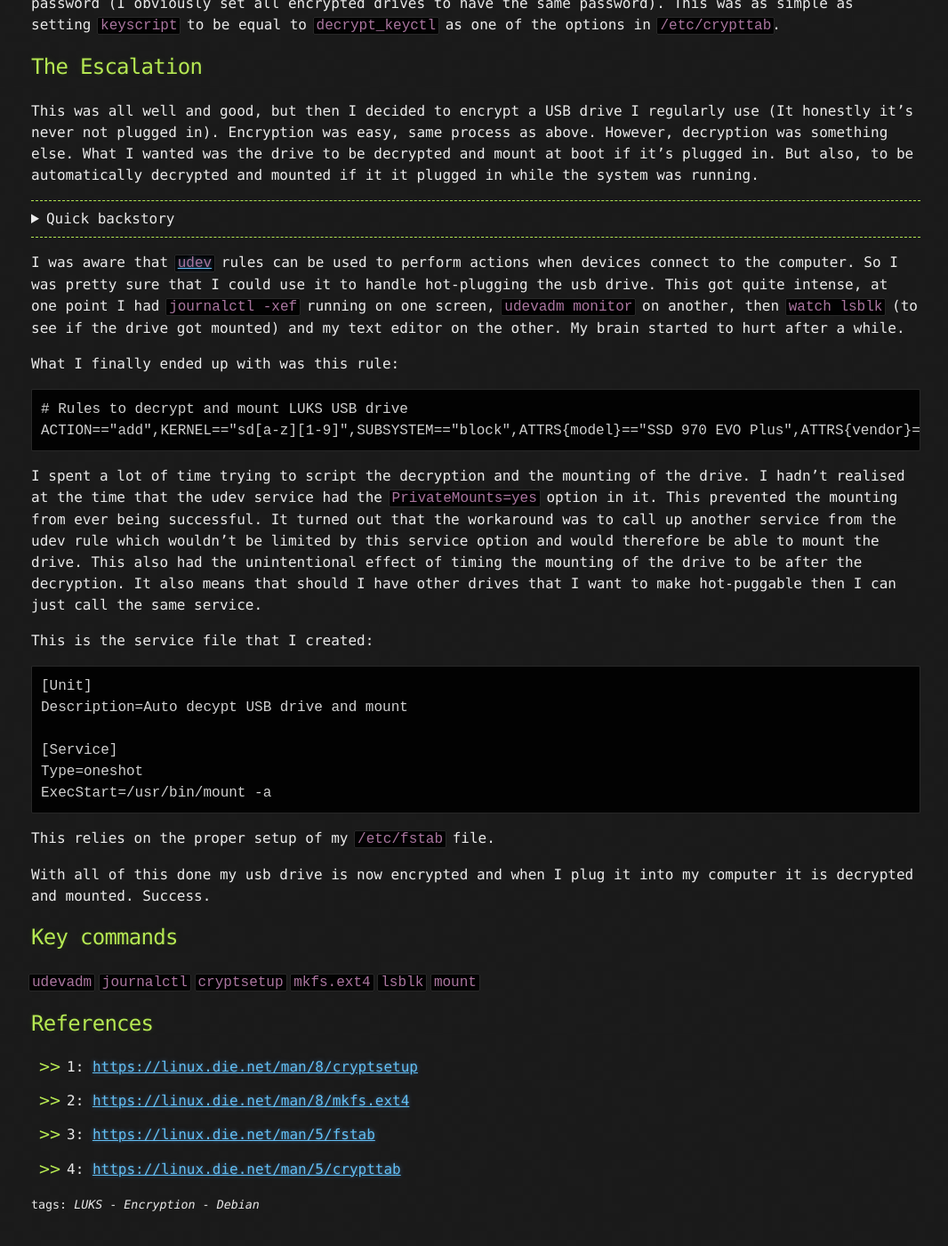
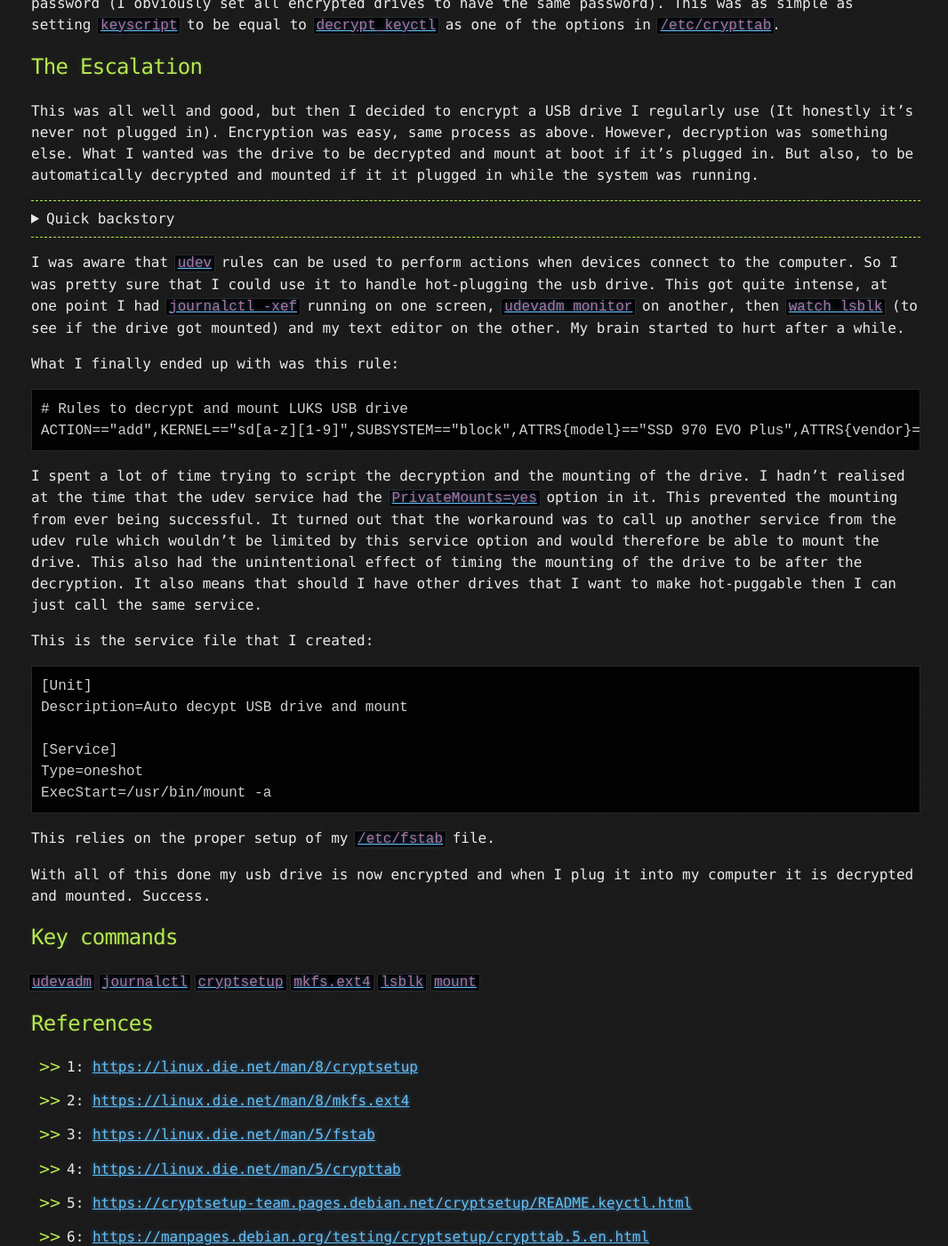
Before and after one commit to RyanMcClean/RyanMcClean.github.io, a Jekyll site: the page built from _blogs/2025-07-21-luks-encryption.md, in a window 1280 px wide and 1400 px high, scrolled down 966 px. Shown: the whole window at 89% size, without its empty margins (105-1171 px from the left). Built offline with Jekyll 4.4.1, drawn with Linux system fonts in a browser that asks for light colours; part of the change alters nothing that is shown; some of the changed text lies outside the part shown.

Commit message:
Fix markdown formatting and update references in LUKS encryption blog post

````diff
--- a/_blogs/2025-07-21-luks-encryption.md
+++ b/_blogs/2025-07-21-luks-encryption.md
@@ -30,8 +30,8 @@ While doing all that I figured I'd give encrypting the other drives on my system
 Turns out not very hard. I copied my data off, ran [`cryptsetup luksFormat /{path to drive}`][1] and it worked pretty much straight out of the gate.
 I just opened the encrypted drive, make the ext4 file system inside it ([`mkfs.ext4`][2]), and then updated my [`/etc/fstab`][3] and [`/etc/crypttab`][4] files.
 
-I opted to use `decrypt_keyctl` to cache my LUKS password and have it open all my drives with one password (I obviously set all encrypted drives to have the same password).
-This was as simple as setting `keyscript` to be equal to `decrypt_keyctl` as one of the options in `/etc/crypttab`.
+I opted to use [`decrypt_keyctl`][5] to cache my LUKS password and have it open all my drives with one password (I obviously set all encrypted drives to have the same password).
+This was as simple as setting [`keyscript`][6] to be equal to [`decrypt_keyctl`][5] as one of the options in [`/etc/crypttab`][4].
 
 ## The Escalation
 
@@ -48,7 +48,7 @@ Quick backstory
 
 </summary>
 
-I have recently moved to linux from windows, I have used linux a lot, professionally and as a hobby (Rasberry Pi's and such). Linux requires a lot more tinkering than windows, which I prefer, I enjoy the process. Part of this process has involved me fiddling with [`udev`][1] rules.
+I have recently moved to linux from windows, I have used linux a lot, professionally and as a hobby (Rasberry Pi's and such). Linux requires a lot more tinkering than windows, which I prefer, I enjoy the process. Part of this process has involved me fiddling with [`udev`][7] rules.
 I wanted to get my nintendo switch pro controller to work with my debian install. I got it working in the end, but that leads us back to the main story.
 
 
@@ -58,7 +58,7 @@ End backstory
 
 ***
 
-I was aware that [`udev`][1] rules can be used to perform actions when devices connect to the computer. So I was pretty sure that I could use it to handle hot-plugging the usb drive. This got quite intense, at one point I had `journalctl -xef` running on one screen, `udevadm monitor` on another, then `watch lsblk` (to see if the drive got mounted) and my text editor on the other. My brain started to hurt after a while.
+I was aware that [`udev`][7] rules can be used to perform actions when devices connect to the computer. So I was pretty sure that I could use it to handle hot-plugging the usb drive. This got quite intense, at one point I had [`journalctl -xef`][8] running on one screen, [`udevadm monitor`][9] on another, then [`watch lsblk`][10] (to see if the drive got mounted) and my text editor on the other. My brain started to hurt after a while.
 
 What I finally ended up with was this rule:
 
@@ -67,7 +67,7 @@ What I finally ended up with was this rule:
 ACTION=="add",KERNEL=="sd[a-z][1-9]",SUBSYSTEM=="block",ATTRS{model}=="SSD 970 EVO Plus",ATTRS{vendor}=="Samsung ",RUN+="/home/ryan_mcc/Documents/LocalCode/decrypt.sh $kernel"ENV{SYSTEMD_WANTS}="automount.service"
 ```
 
-I spent a lot of time trying to script the decryption and the mounting of the drive. I hadn't realised at the time that the udev service had the `PrivateMounts=yes` option in it. This prevented the mounting from ever being successful. It turned out that the workaround was to call up another service from the udev rule which wouldn't be limited by this service option and would therefore be able to mount the drive. This also had the unintentional effect of timing the mounting of the drive to be after the decryption. It also means that should I have other drives that I want to make hot-puggable then I can just call the same service.
+I spent a lot of time trying to script the decryption and the mounting of the drive. I hadn't realised at the time that the udev service had the [`PrivateMounts=yes`][11] option in it. This prevented the mounting from ever being successful. It turned out that the workaround was to call up another service from the udev rule which wouldn't be limited by this service option and would therefore be able to mount the drive. This also had the unintentional effect of timing the mounting of the drive to be after the decryption. It also means that should I have other drives that I want to make hot-puggable then I can just call the same service.
 
 This is the service file that I created:
 
@@ -80,20 +80,21 @@ Type=oneshot
 ExecStart=/usr/bin/mount -a
 ```
 
-This relies on the proper setup of my `/etc/fstab` file.
+This relies on the proper setup of my [`/etc/fstab`][3] file.
 
 With all of this done my usb drive is now encrypted and when I plug it into my computer it is decrypted and mounted. Success.
 
 ## Key commands
 
-`udevadm`
-`journalctl`
-`cryptsetup`
-`mkfs.ext4`
-`lsblk`
-`mount`
+[`udevadm`][9]
+[`journalctl`][8]
+[`cryptsetup`][1]
+[`mkfs.ext4`][2]
+[`lsblk`][10]
+[`mount`][12]
 
 ## References
+
 - 1: <https://linux.die.net/man/8/cryptsetup>
 
 [1]: https://linux.die.net/man/8/cryptsetup
@@ -109,3 +110,35 @@ With all of this done my usb drive is now encrypted and when I plug it into my c
 - 4: <https://linux.die.net/man/5/crypttab>
 
 [4]: https://linux.die.net/man/5/crypttab
+
+- 5: <https://cryptsetup-team.pages.debian.net/cryptsetup/README.keyctl.html>
+
+[5]: https://cryptsetup-team.pages.debian.net/cryptsetup/README.keyctl.html
+
+- 6: <https://manpages.debian.org/testing/cryptsetup/crypttab.5.en.html>
+
+[6]: https://manpages.debian.org/testing/cryptsetup/crypttab.5.en.html
+
+- 7: <https://en.wikipedia.org/wiki/Udev>
+
+[7]: https://en.wikipedia.org/wiki/Udev
+
+- 8: <https://www.man7.org/linux/man-pages/man1/journalctl.1.html>
+
+[8]: https://www.man7.org/linux/man-pages/man1/journalctl.1.html
+
+- 9: <https://manpages.debian.org/buster/udev/udevadm.8.en.html>
+
+[9]: https://manpages.debian.org/buster/udev/udevadm.8.en.html
+
+- 10: <https://manpages.debian.org/bookworm/util-linux/lsblk.8.en.html>
+
+[10]: https://manpages.debian.org/bookworm/util-linux/lsblk.8.en.html
+
+- 11: <https://www.freedesktop.org/software/systemd/man/latest/systemd.exec.html>
+
+[11]: https://www.freedesktop.org/software/systemd/man/latest/systemd.exec.html
+
+- 12: <https://manpages.debian.org/buster/mount/mount.8.en.html>
+
+[12]: https://manpages.debian.org/buster/mount/mount.8.en.html\
````
